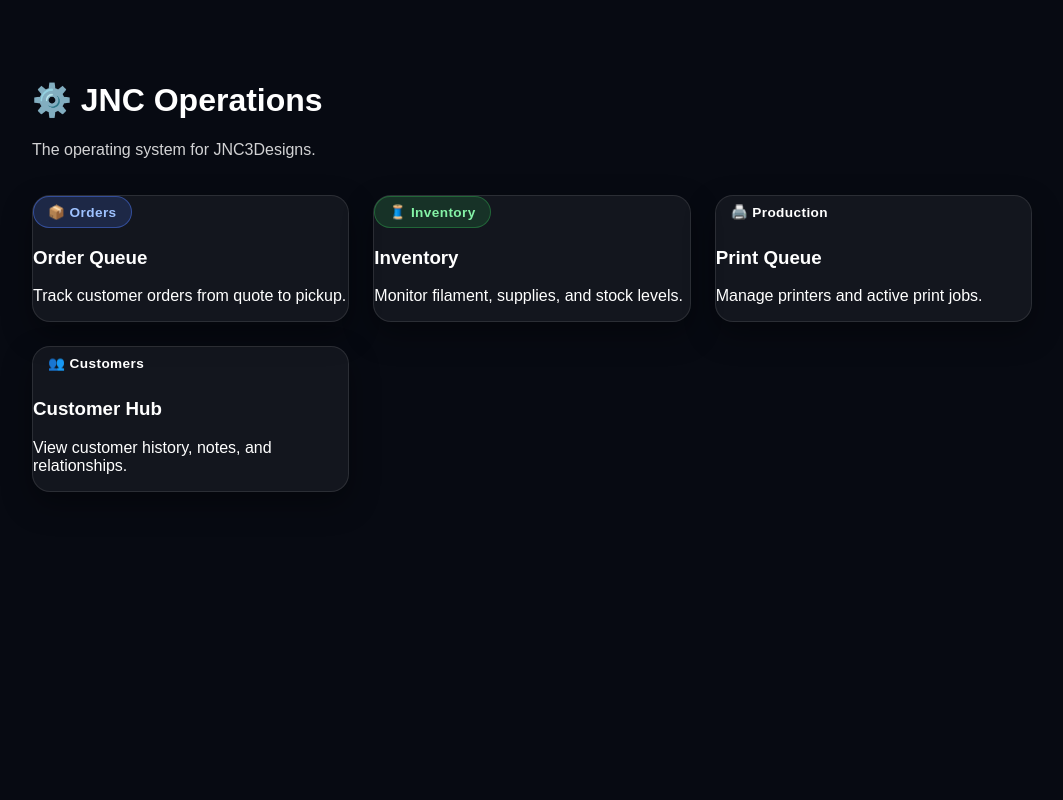
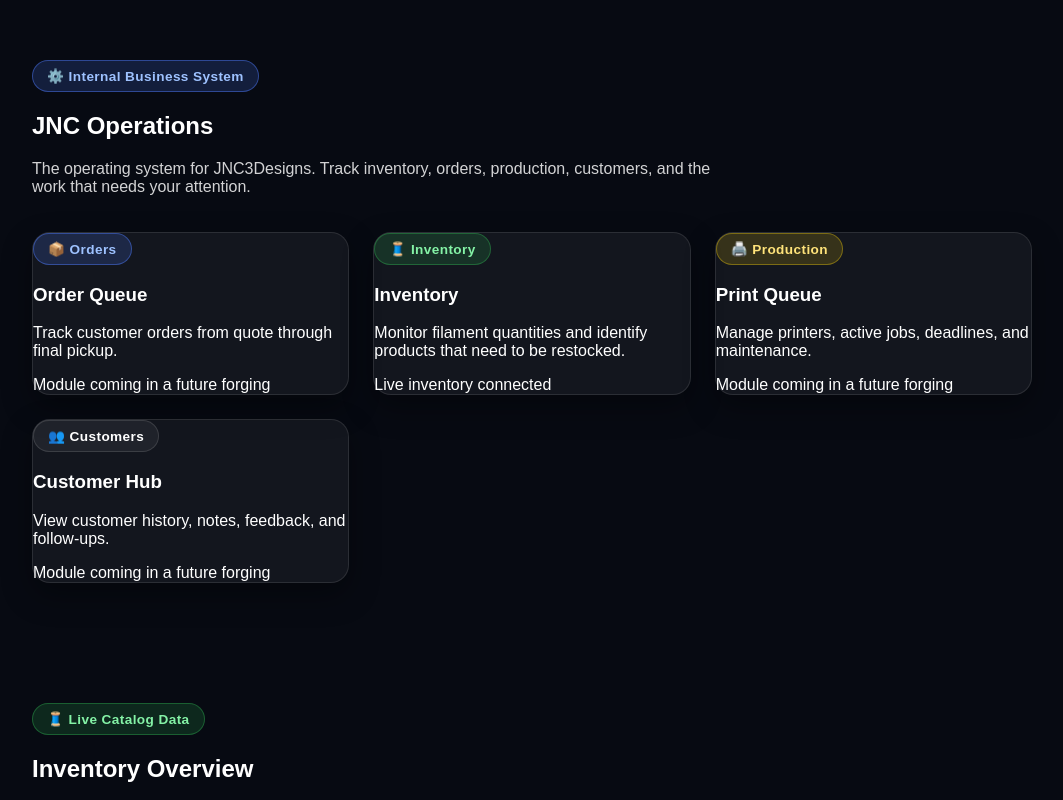
Before and after one commit to jnc3designs/jnc3designs-website, a Next.js app in the folder jnc3designs-premium/: page /operations in a window 1280 px wide. Shown: the top 800 px of the page, without its empty margins (108-1171 px from the left). Built offline with nearby package versions, Linux system fonts and the light colour scheme.

Commit message:
Refactor OperationsPage with enhanced content
Updated the OperationsPage component to enhance content and structure, including improved descriptions and the addition of InventorySummary.

```diff
--- a/jnc3designs-premium/app/operations/page.js
+++ b/jnc3designs-premium/app/operations/page.js
@@ -1,60 +1,75 @@
+import Badge from "../../components/Badge";
+import InventorySummary from "../../components/InventorySummary";
 import JNCCard from "../../components/JNCCard";
-import Badge from "../../components/Badge";
 
 export default function OperationsPage() {
   return (
-    <main className="section">
+    <main>
+      <section className="section">
+        <Badge color="blue">⚙️ Internal Business System</Badge>
 
-      <h1>⚙️ JNC Operations</h1>
+        <h1>JNC Operations</h1>
 
         <p className="operations-intro">
-        The operating system for JNC3Designs.
+          The operating system for JNC3Designs. Track inventory, orders,
+          production, customers, and the work that needs your attention.
         </p>
 
         <div className="operations-grid">
-
-        <JNCCard hover={false}>
+          <JNCCard className="operations-module-card" hover={false}>
             <Badge color="blue">📦 Orders</Badge>
 
             <h3>Order Queue</h3>
 
-          <p>
-            Track customer orders from quote to pickup.
-          </p>
+            <p>Track customer orders from quote through final pickup.</p>
+
+            <span className="operations-coming-soon">
+              Module coming in a future forging
+            </span>
           </JNCCard>
 
-        <JNCCard hover={false}>
+          <JNCCard className="operations-module-card" hover={false}>
             <Badge color="green">🧵 Inventory</Badge>
 
             <h3>Inventory</h3>
 
             <p>
-            Monitor filament, supplies, and stock levels.
+              Monitor filament quantities and identify products that need to be
+              restocked.
             </p>
+
+            <span className="operations-active-module">
+              Live inventory connected
+            </span>
           </JNCCard>
 
-        <JNCCard hover={false}>
-          <Badge color="orange">🖨️ Production</Badge>
+          <JNCCard className="operations-module-card" hover={false}>
+            <Badge color="yellow">🖨️ Production</Badge>
 
             <h3>Print Queue</h3>
 
-          <p>
-            Manage printers and active print jobs.
-          </p>
+            <p>Manage printers, active jobs, deadlines, and maintenance.</p>
+
+            <span className="operations-coming-soon">
+              Module coming in a future forging
+            </span>
           </JNCCard>
 
-        <JNCCard hover={false}>
-          <Badge color="purple">👥 Customers</Badge>
+          <JNCCard className="operations-module-card" hover={false}>
+            <Badge color="dark">👥 Customers</Badge>
 
             <h3>Customer Hub</h3>
 
-          <p>
-            View customer history, notes, and relationships.
-          </p>
+            <p>View customer history, notes, feedback, and follow-ups.</p>
+
+            <span className="operations-coming-soon">
+              Module coming in a future forging
+            </span>
           </JNCCard>
+        </div>
+      </section>
 
-      </div>
-
+      <InventorySummary />
     </main>
   );
 }
```
Lines whose indentation alone changed are shown as unchanged.
